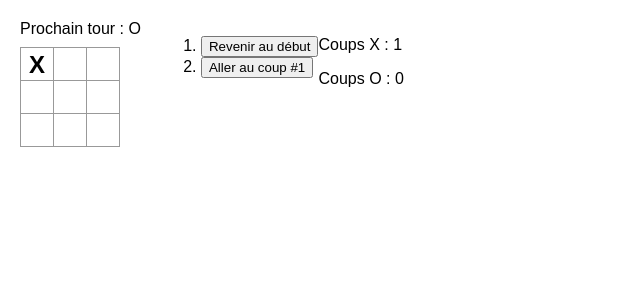
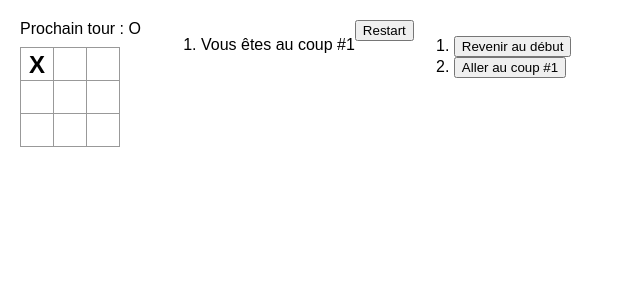
Before and after one commit to IDGHIM/Tic-Tac-Toe, a React (Create React App) app: page / in a window 1280 px wide. Both pictures are taken after a click on the button 37 px from the left and 64 px from the top of the page. Shown: the top 300 px of the page, without its empty margins (0-640 px from the left). Built offline with nearby package versions, Linux system fonts and the light colour scheme.

Commit message:
added restart game button

```diff
--- a/src/App.js
+++ b/src/App.js
@@ -1,12 +1,9 @@
 import { useState } from 'react';
 import './styles.css';
 
-function Square({ value, onSquareClick, isWinning }) {
+function Square({ value, onSquareClick }) {
   return (
-    <button
-      className={`square ${isWinning ? 'winning' : ''}`}
-      onClick={onSquareClick}
-    >
+    <button className="square" onClick={onSquareClick}>
       {value}
     </button>
   );
@@ -22,19 +19,10 @@ function Board({ xIsNext, squares, onPlay }) {
     onPlay(nextSquares);
   }
 
-  const result = calculateWinner(squares);
-  const winner = result?.winner;
-  const winningLine = result?.line ?? [];
-  const isDraw = !squares.includes(null) && !winner;
-
-  let status;
-  if (winner) {
-    status = `${winner} a gagné`;
-  } else if (isDraw) {
-    status = 'Match nul !';
-  } else {
-    status = `Prochain tour : ${xIsNext ? 'X' : 'O'}`;
-  }
+  const winner = calculateWinner(squares);
+  const status = winner
+    ? `${winner} a gagné`
+    : `Prochain tour : ${xIsNext ? 'X' : 'O'}`;
 
   const rows = 3;
   const cols = 3;
@@ -49,7 +37,6 @@ function Board({ xIsNext, squares, onPlay }) {
           key={index}
           value={squares[index]}
           onSquareClick={() => handleClick(index)}
-          isWinning={winningLine.includes(index)}
         />
       );
     }
@@ -61,7 +48,7 @@ function Board({ xIsNext, squares, onPlay }) {
   }
 
   return (
-    <div className={`board ${isDraw ? 'draw' : ''}`}>
+    <div>
       <div className="status">{status}</div>
       {boardRows}
     </div>
@@ -71,8 +58,6 @@ function Board({ xIsNext, squares, onPlay }) {
 export default function Game() {
   const [history, setHistory] = useState([Array(9).fill(null)]);
   const [currentMove, setCurrentMove] = useState(0);
-  const [xMoves, setXMoves] = useState(0);
-  const [oMoves, setOMoves] = useState(0);
   const xIsNext = currentMove % 2 === 0;
   const currentSquares = history[currentMove];
 
@@ -80,15 +65,21 @@ export default function Game() {
     const nextHistory = [...history.slice(0, currentMove + 1), nextSquares];
     setHistory(nextHistory);
     setCurrentMove(nextHistory.length - 1);
-    xIsNext ? setXMoves(xMoves + 1) : setOMoves(oMoves + 1);
   }
 
   function jumpTo(move) {
     setCurrentMove(move);
   }
 
+  function restartGame() {
+    setHistory([Array(9).fill(null)]);
+    setCurrentMove(0);
+  }
+
   const moves = history.map((_, move) => {
-    const description = move ? `Aller au coup #${move}` : 'Revenir au début';
+    const description = move
+      ? `Aller au coup #${move}`
+      : 'Revenir au début';
     return (
       <li key={move}>
         <button onClick={() => jumpTo(move)}>{description}</button>
@@ -96,17 +87,29 @@ export default function Game() {
     );
   });
 
+  const movesHistory = history.map((_, move) =>
+    move > 0 ? <li key={move}>Vous êtes au coup #{move}</li> : null
+  );
+
   return (
     <div className="game">
       <div className="game-board">
-        <Board xIsNext={xIsNext} squares={currentSquares} onPlay={handlePlay} />
+        <Board
+          xIsNext={xIsNext}
+          squares={currentSquares}
+          onPlay={handlePlay}
+        />
       </div>
       <div className="game-info">
+        <ol>{movesHistory}</ol>
+      </div>
+      <div className="game-restart">
+        <button id="restart-btn" onClick={restartGame}>
+          Restart
+        </button>
+      </div>
+      <div className="game-moves">
         <ol>{moves}</ol>
-      </div>
-      <div className="game-stats">
-        <p>Coups X : {xMoves}</p>
-        <p>Coups O : {oMoves}</p>
       </div>
     </div>
   );
@@ -125,10 +128,7 @@ function calculateWinner(squares) {
   ];
   for (const [a, b, c] of lines) {
     if (squares[a] && squares[a] === squares[b] && squares[a] === squares[c]) {
-      return {
-        winner: squares[a],
-        line: [a, b, c],
-      };
+      return squares[a];
     }
   }
   return null;
```
